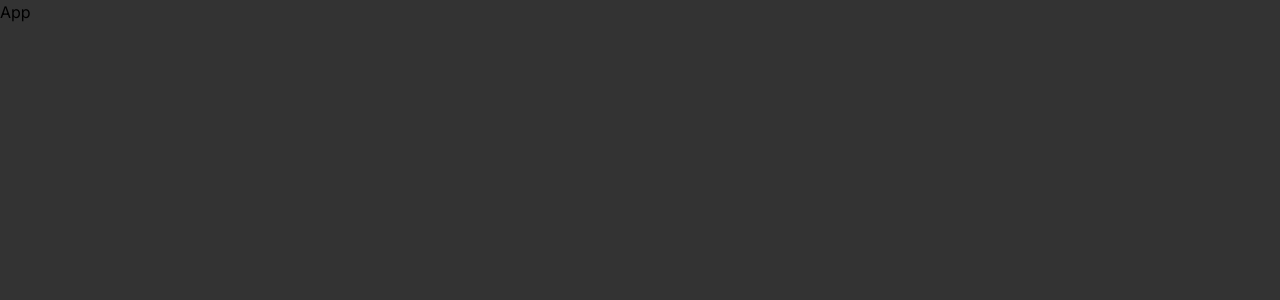
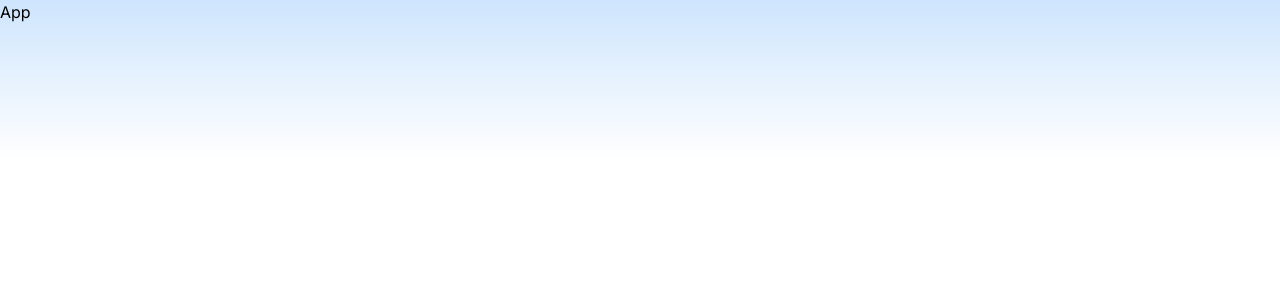
Before and after one commit to blu3IceCube/AI-saas-website, a Next.js app: page / in a window 1280 px wide. Shown: the top 300 px of the page. Built offline with nearby package versions, Linux system fonts and the light colour scheme.

Commit message:
adding background gradient theme

```diff
--- /dev/null
+++ b/app/components/Navbar.tsx
@@ -0,0 +1,9 @@
+import React from 'react'
+
+const Navbar = () => {
+  return (
+    <div>Navbar</div>
+  )
+}
+
+export default Navbar
--- a/app/globals.css
+++ b/app/globals.css
@@ -3,7 +3,11 @@
 @tailwind utilities;
 
 :root {
-  --foreground-rgb: 0, 0, 0;
+  width: 100%;
+  height: 100vh;
+  background-image: linear-gradient(180deg, #cee5fd, #fff);
+  background-size: 100% 20%;
+  background-repeat: no-repeat;
 }
 
 @media (prefers-color-scheme: dark) {
@@ -13,8 +17,7 @@
 }
 
 body {
-  color: rgb(var(--foreground-rgb));
-  background: #333
+  color: black;
 }
 
 @layer utilities {
--- a/app/layout.tsx
+++ b/app/layout.tsx
@@ -5,8 +5,8 @@ import "./globals.css";
 const inter = Inter({ subsets: ["latin"] });
 
 export const metadata: Metadata = {
-  title: "Create Next App",
-  description: "Generated by create next app",
+  title: "Voxify.ai",
+  description: "your AI customer care",
 };
 
 export default function RootLayout({
```
